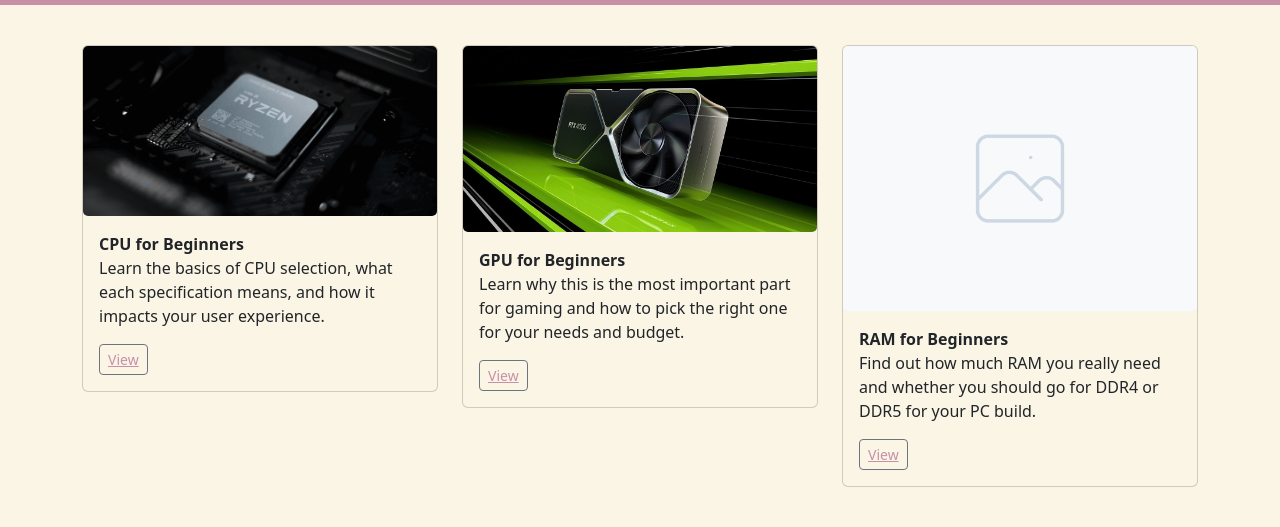
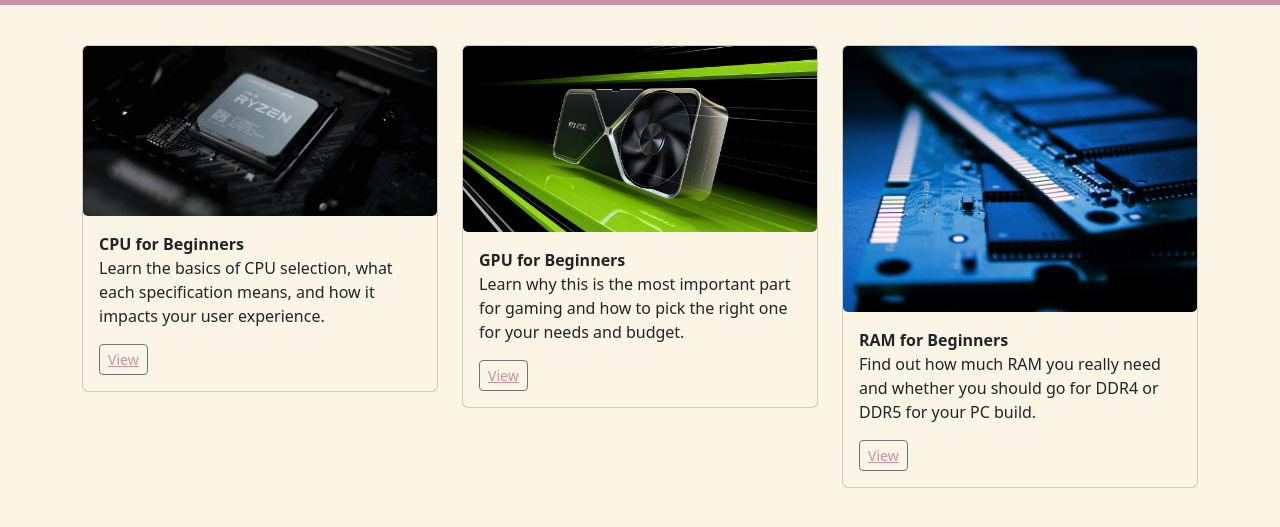
Before and after one commit to benjamin-rey-torres/LBYCPG3_Project, a website: page blogs.html in a window 1280 px wide. Shown: the part 51-578 px from the top of the page. Drawn offline with nearby package versions, Linux system fonts and the light colour scheme.

Commit message:
Added ram blog image

```diff
--- a/blogs.html
+++ b/blogs.html
@@ -91,7 +91,7 @@
             </div>
             <div class="col-md-4" ID="ramForBeginners">
               <div class="card mb-4 box-shadow">
-                <img src="placeholder.png" class="card-img" alt="...">
+                <img src="Blog_RAM.jpg" class="card-img" alt="..."> <!-- https://www.lifewire.com/types-of-ram-4150713 -->
                 <div class="card-body">
                   <p class="card-text"><strong>RAM for Beginners</strong><br>
                   Find out how much RAM you really need and whether you should go for DDR4 or DDR5 for your PC build.<br>
```
Also changed, not shown: ramForBeginners.html (+1 -1 lines), Blog_RAM.jpg (added).
